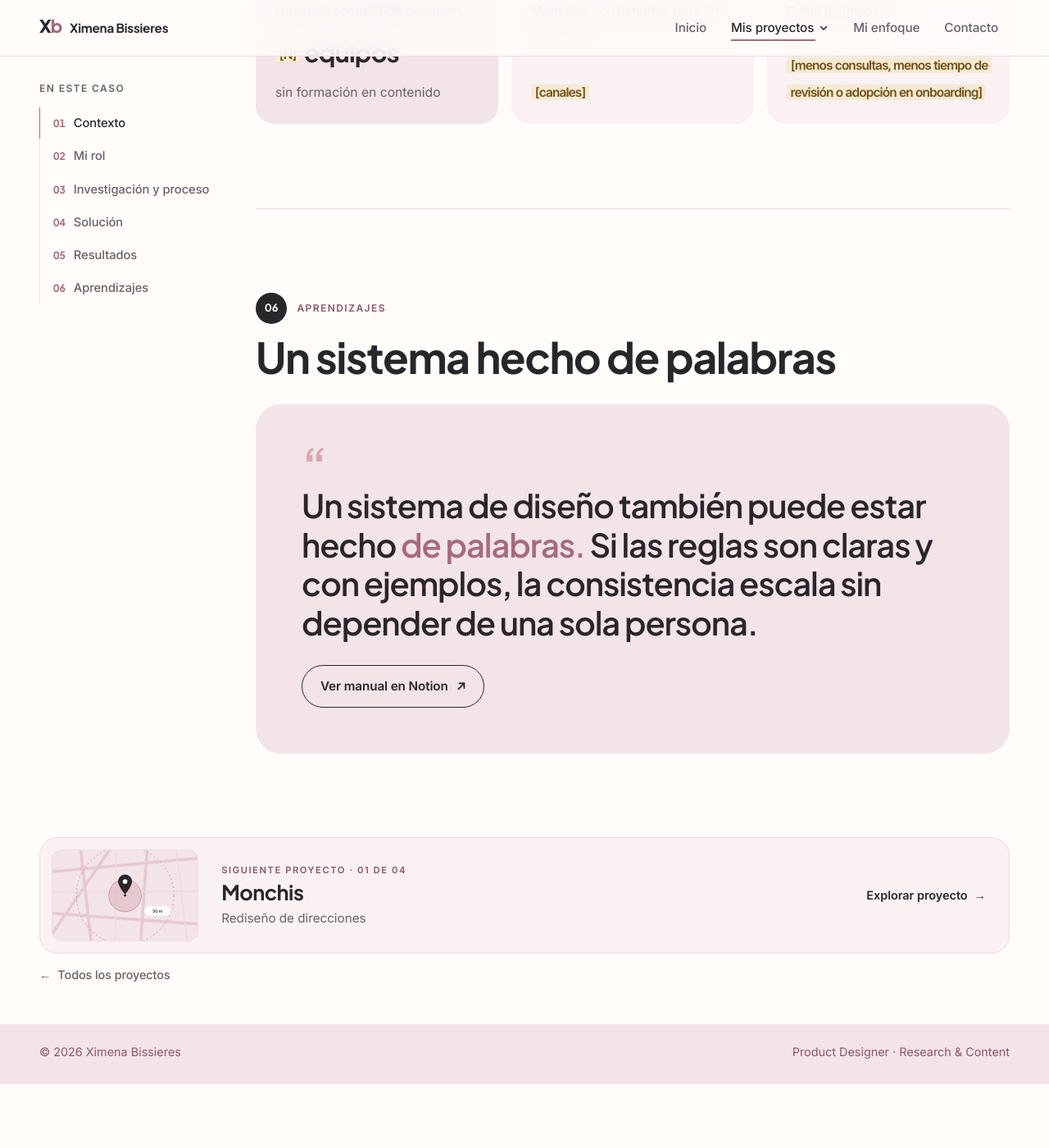
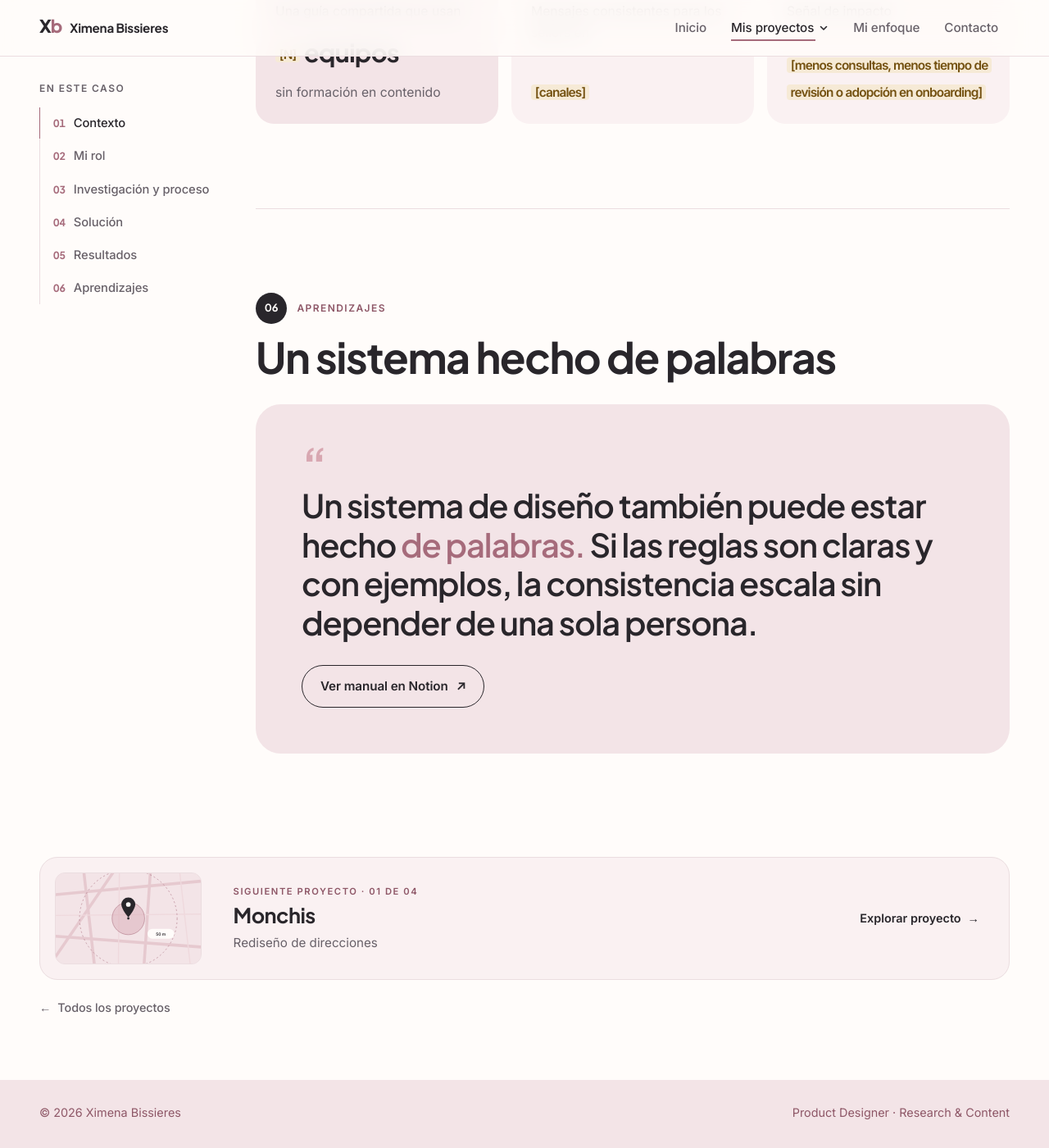
Before and after one commit to ximebissieres/Ximebissieres.github.io, a Jekyll site: the page built from proyectos/paris.html, in a window 1280 px wide and 1400 px high, scrolled down 4899 px. Shown: the whole window at 82% size. Built offline with Jekyll 4.4.1, drawn with Linux system fonts in a browser that asks for light colours; before the commit the page ends 6221 px from its top, so only the background shows below that.

Commit message:
Casos: más aire en la navegación al siguiente proyecto
Co-Authored-By: Claude Opus 5.5 <noreply@anthropic.com>
Claude-Session: https://claude.ai/code/session_01DJ4kQgEHjb3PtnpPBBuZ5X

```diff
--- a/assets/styles.css
+++ b/assets/styles.css
@@ -965,24 +965,24 @@ body { font-family: var(--sans); font-size: var(--fs-body); line-height: 1.65; f
 .not-found .project-grid { margin-block: 32px; }
 
 /* ---------- Caso · siguiente proyecto (navegación secundaria compacta) ---------- */
-.next-project { padding-block: 0 clamp(28px, 4vw, 40px); }
-.next-project .wrap { display: grid; gap: 6px; }
+.next-project { padding-block: clamp(16px, 2vw, 24px) clamp(48px, 6vw, 72px); }
+.next-project .wrap { display: grid; gap: 18px; }
 .next-card {
-  display: grid; grid-template-columns: auto minmax(0, 1fr) auto; align-items: center; gap: clamp(16px, 2.4vw, 28px);
-  padding: 14px clamp(16px, 2.4vw, 28px) 14px 14px; text-decoration: none; color: var(--ink);
+  display: grid; grid-template-columns: auto minmax(0, 1fr) auto; align-items: center; gap: clamp(20px, 3vw, 40px);
+  padding: 18px clamp(20px, 3vw, 36px) 18px 18px; text-decoration: none; color: var(--ink);
   background: var(--bg-3); border: 1px solid var(--line); border-radius: var(--card-radius);
   transition: background-color .35s var(--ease), border-color .35s var(--ease);
 }
 .pmedia-thumb { width: clamp(168px, 14vw, 200px); aspect-ratio: 16 / 10; border-radius: 12px; border: 1px solid var(--line); }
 .pmedia-thumb img, .pmedia-thumb .cover { transform: none !important; }
-.next-text { display: grid; gap: 4px; min-width: 0; }
+.next-text { display: grid; gap: 6px; min-width: 0; }
 .next-label { font-size: .7rem; font-weight: var(--w-semibold); letter-spacing: .14em; text-transform: uppercase; color: var(--rose-ink); }
 .next-title { font-size: clamp(1.3rem, 1.1rem + .6vw, 1.6rem); line-height: 1.15; letter-spacing: -0.02em; }
 .next-sub { color: var(--muted); font-size: .95rem; }
 .next-cta { display: inline-flex; align-items: center; gap: 8px; font-size: .9rem; font-weight: var(--w-semibold); color: var(--ink); white-space: nowrap; }
 .next-cta .arr { transition: transform .35s var(--ease); }
 .next-card:focus-visible { outline: 2px solid var(--rose); outline-offset: 3px; }
-.next-all { font-size: .9rem; }
+.next-all { font-size: .9rem; padding: 4px 0; }
 @media (hover: hover) {
   .next-card:hover { background: var(--surface); border-color: var(--blush); }
   .next-card:hover .next-cta .arr { transform: translateX(4px); }
@@ -990,13 +990,13 @@ body { font-family: var(--sans); font-size: var(--fs-body); line-height: 1.65; f
   .next-all:hover .arr { transform: translateX(-3px); }
 }
 @media (max-width: 639px) {
-  .next-card { grid-template-columns: auto minmax(0, 1fr); padding: 12px; gap: 14px; }
+  .next-card { grid-template-columns: auto minmax(0, 1fr); padding: 16px; column-gap: 18px; row-gap: 12px; }
   .pmedia-thumb { grid-row: span 2; width: 96px; aspect-ratio: 1; border-radius: 10px; }
-  .next-cta { grid-column: 2; font-size: .85rem; margin-top: -4px; }
+  .next-cta { grid-column: 2; font-size: .85rem; }
   .next-label { font-size: .64rem; letter-spacing: .1em; }
 }
 /* Pie en páginas de caso: mismo contenido, separado de la navegación con aire justo */
-.is-project .site-footer .wrap { padding-block: 22px 28px; }
+.is-project .site-footer .wrap { padding-block: 28px 32px; }
 
 
 /* ==========================================================================
```
